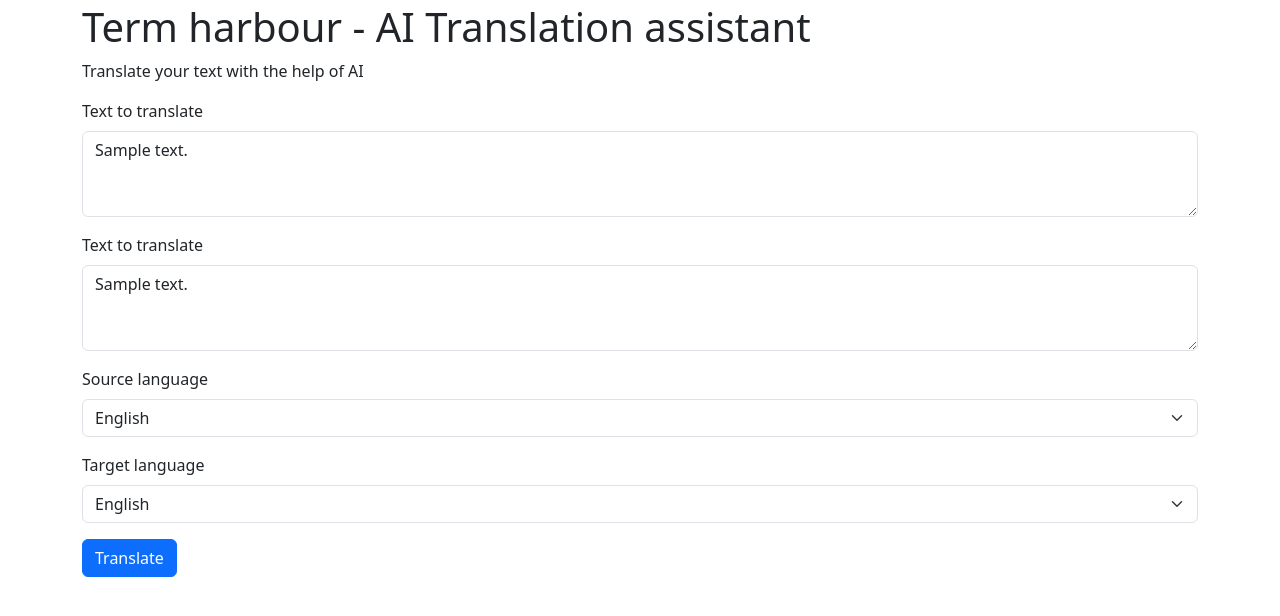
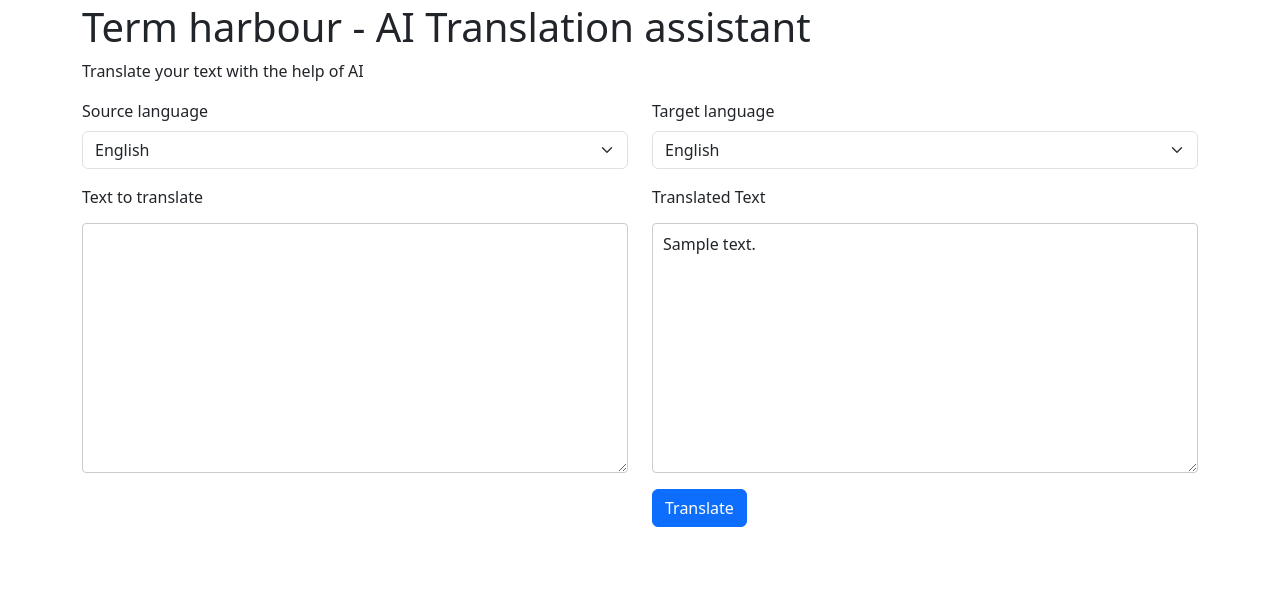
Before and after one commit to pllewy/TermHarbour, a Flask app: template templates/main_page.html in a window 1280 px wide. Shown: the part 83-699 px from the top of the page. Run offline with Flask 3, Linux system fonts and the light colour scheme; the template is opened without the code that fills it: most values are stand-ins (such as "Sample title", 1, 10 or a date in 2020).

Commit message:
ADD live translate

```diff
--- a/app.py
+++ b/app.py
@@ -27,45 +27,80 @@ def main_page():
         source_language = request.form['source_language']
         target_language = request.form['target_language']
 
-        print(source_text, target_text, source_language, target_language)
+        # ALIGN SENTENCES #
+        source_text_copy = source_text
+        target_text_copy = target_text
+        source_text = source_text.split()
+        target_text = target_text.split()
+
+        # print(source_text, target_text, source_language, target_language)
         aligned = align_sentences(source_text, target_text, print_input=True, print_output=True)
 
-        return render_template('main_page.html',
-                               source_text=source_text, source_language=source_language,
-                               target_text=target_text, target_language=target_language)
+        found_color_hex = 'green'
+        # found_color_int = 20
+
+        for pair in aligned['mwmf']:
+            source_text[pair[0]] = f'<span style="color: {found_color_hex};">{source_text[pair[0]]}</span>'
+            target_text[pair[1]] = f'<span style="color: {found_color_hex};">{target_text[pair[1]]}</span>'
+            # found_color_int += 10 % 64
+            # found_color_hex = f'#60{found_color_int}40'
+
+        # TAG NOT ALIGNED TECHNICAL TERMS TODO #
+
+        source_lang = source_language
+        target_lang = target_language
+
+        nlp = load_spacy_model(source_lang)
+        text = source_text_copy
+        text_preprocessed = preprocess_text(text)
+        terms_ner = extract_ner_terms(text, nlp)
+        terms_pattern = extract_specialist_terms_with_patterns(text_preprocessed, nlp)
+        terms_pattern = post_process_terms(terms_pattern)
+        final_terms = combine_term_lists(terms_pattern, terms_ner)
+
+        nlp_2 = load_spacy_model(target_lang)
+        text2 = target_text_copy
+        text_preprocessed_2 = preprocess_text(text2)
+        terms_ner_2 = extract_ner_terms(target_text_copy, nlp)
+        terms_pattern_2 = extract_specialist_terms_with_patterns(text_preprocessed_2, nlp_2)
+        terms_pattern_2 = post_process_terms(terms_pattern_2)
+        final_terms_2 = combine_term_lists(terms_pattern_2, terms_ner_2)
+
+        # TAG TECHNICAL TERMS #
+        source_tech_words = final_terms
+        source_count = 0
+        for word in source_tech_words:
+            if f'<span style="color: green;">{word}</span>' not in source_text:
+                source_text.insert(source_count, f'<span style="color: red;">{word}</span>')
+                source_count += 1
+        source_text.insert(source_count, f'<br>')
+
+        target_tech_words = final_terms_2
+        target_count = 0
+        for word in target_tech_words:
+            if f'<span style="color: green;">{word}</span>' not in target_text:
+                target_text.insert(target_count, f'<span style="color: red;">{word}</span>')
+                target_count += 1
+        target_text.insert(target_count, f'<br>')
+
+        print('languages: ', source_language, target_language)
+        print('texts: ', source_text, target_text)
+        print('source tech: ', source_tech_words)
+        print('target tech: ', target_tech_words)
+
+        # PACK AND SEND RESPONSE #
+        response_dict = {
+            'source_language': source_language,
+            'source_text': source_text,
+            'target_language': target_language,
+            'target_text': target_text,
+        }
+
+        return response_dict, 200
     else:
         return render_template('main_page.html',
                                source_text="", source_language="en",
                                target_text="", target_language="es")
-
-
-@app.route('/dictionary')
-def dictionary():
-    return ('<div>Dictionary tab.</div>'
-            '<a href="/" >Press here to go back to main menu</>')
-
-
-# @app.route('/glossary')
-# def glossary():
-#     file_contents = []
-#
-#     database_dir = './glossaries'
-#
-#     # Iterate over all files in the database directory
-#     for filename in os.listdir(database_dir):
-#         # Check if the file is a regular file
-#         if os.path.isfile(os.path.join(database_dir, filename)) and filename.endswith('.txt'):
-#             with open(os.path.join(database_dir, filename), 'r') as file:
-#                 # Read the file line by line
-#                 lines = file.readlines()
-#
-#                 # Split the lines and remove any leading or trailing whitespace
-#                 lines = [line.strip() for line in lines]
-#
-#                 # Append the file contents to the list
-#                 file_contents.append((filename, lines))
-#
-#     return render_template('glossaries.html', file_contents=file_contents)
 
 
 @app.route('/upload', methods=['GET', 'POST'])
--- a/static/extraction_01.py
+++ b/static/extraction_01.py
@@ -10,11 +10,11 @@ from nltk import sent_tokenize
 
 def load_spacy_model(language_code):
     if language_code == 'en':
-        return spacy.load("en_core_web_sm")
+        return spacy.load("en_core_web_md")
     elif language_code == 'pl':
-        return spacy.load("pl_core_news_sm")
+        return spacy.load("pl_core_news_md")
     elif language_code == 'es':
-        return spacy.load("es_core_news_sm")
+        return spacy.load("es_core_news_md")
     else:
         raise ValueError("Unsupported language code")
 
--- a/static/upload.js
+++ b/static/upload.js
@@ -60,10 +60,10 @@ function uploadFile(sourceElementId = "fileInput", targetElementId = "targetFile
         text3 += alignments[i][0] + "     " + alignments[i][1] + "<br>";
       }
 
-      document.getElementById('added_content').innerHTML = text
-      document.getElementById('added_content_2').innerHTML = text2
+      // document.getElementById('added_content').innerHTML = text
+      // document.getElementById('added_content_2').innerHTML = text2
 
-      document.getElementById('alignment_content').innerHTML = text3
+      document.getElementById('added_content').innerHTML = text3
     })
       .catch((error) => {
         console.error("Error:", error);
--- a/templates/main_page.html
+++ b/templates/main_page.html
@@ -10,6 +10,7 @@
 <body>
 <script src="https://cdn.jsdelivr.net/npm/bootstrap@5.3.3/dist/js/bootstrap.bundle.min.js" integrity="sha384-YvpcrYf0tY3lHB60NNkmXc5s9fDVZLESaAA55NDzOxhy9GkcIdslK1eN7N6jIeHz" crossorigin="anonymous"></script>
 
+<script src="../static/main_page.js"></script>
 
 {% include 'navbar.html' %}
 
@@ -22,46 +23,63 @@
   </div>
     <div class="row">
 <div class="col">
-            <form action="/" method="post">
+{#<form action="/" method="post">#}
+    <div class="row">
+        <div class="col">
             <div class="mb-3">
-                    <label for="text" class="form-label">Text to translate</label>
-                    <textarea class="form-control" id="text" name="text" rows="3">{{ text }}</textarea>
-                </div>
-                            <div class="mb-3">
-                    <label for="text" class="form-label">Text to translate</label>
-                    <textarea class="form-control" id="text" name="text" rows="3">{{ text }}</textarea>
-                </div>
-                <div class="mb-3">
-                    <label for="source" class="form-label">Source language</label>
-                        <select class="form-select" id="source" name="source">
+                <label for="source_language" class="form-label">Source language</label>
+                <select class="form-select" id="source_language" name="source_language">
                     <option value="en" {% if source_language == 'en' %}selected{% endif %}>English</option>
-                            <option value="de" {% if source_language == 'de' %}selected{% endif %}>German</option>
-                            <option value="fr" {% if source_language == 'fr' %}selected{% endif %}>French</option>
+                    <option value="pl" {% if source_language == 'pl' %}selected{% endif %}>Polish</option>
                     <option value="es" {% if source_language == 'es' %}selected{% endif %}>Spanish</option>
                 </select>
             </div>
             <div class="mb-3">
-                    <label for="target" class="form-label">Target language</label>
-                        <select class="form-select" id="target" name="target">
+                <label for="source_text" class="form-label">Text to translate</label>
+{#                <textarea class="form-control" id="source_text" name="source_text" rows="3">{{ text }}</textarea>#}
+            <div class="form-control" id="source_text" name="source_text" contenteditable="true"></div>
+    <style>
+        .form-control {
+            width: 100%;
+            padding: 10px;
+            border: 1px solid #ccc;
+            border-radius: 4px;
+            box-sizing: border-box;
+            margin-top: 6px;
+            margin-bottom: 16px;
+            resize: vertical;
+            min-height: 250px; /* 3 rows high */
+            line-height: 20px; /* Typical line height */
+            overflow: auto;
+        }
+    </style>
+            </div>
+        </div>
+        <div class="col">
+            <div class="mb-3">
+                <label for="target_language" class="form-label">Target language</label>
+                <select class="form-select" id="target_language" name="target_language">
                     <option value="en" {% if target_language == 'en' %}selected{% endif %}>English</option>
-                            <option value="de" {% if target_language == 'de' %}selected{% endif %}>German</option>
-                            <option value="fr" {% if target_language == 'fr' %}selected{% endif %}>French</option>
+                    <option value="pl" {% if target_language == 'pl' %}selected{% endif %}>Polish</option>
                     <option value="es" {% if target_language == 'es' %}selected{% endif %}>Spanish</option>
                 </select>
             </div>
-                <button type="submit" class="btn btn-primary">Translate</button>
-            </form>
+            <div class="mb-3">
+                <label for="target_text" class="form-label">Translated Text</label>
+                <div class="form-control" id="target_text" name="target_text" contenteditable="true">{{ translated_text }}</div>
+{#                <textarea class="form-control" id="target_text" name="target_text" rows="3">{{ translated_text }}</textarea>#}
+            </div>
+            <button onclick="uploadTranslate()" class="btn btn-primary">Translate</button>
+        </div>
+    </div>
+{#</form>#}
+
+
+
         </div>
     </div>
 </div>
 
 
-{#<!-- Iterate over x list and print its elements -->#}
-{#<ul>#}
-{#  {% for item in x %}#}
-{#    <li>{{ item }}</li>#}
-{#  {% endfor %}#}
-{#</ul>#}
-
 </body>
 </html>
```
Also changed, not shown: static/main_page.js (added, +64 -0 lines), README.md, glossary.db. Lines whose indentation alone changed are shown as unchanged.
